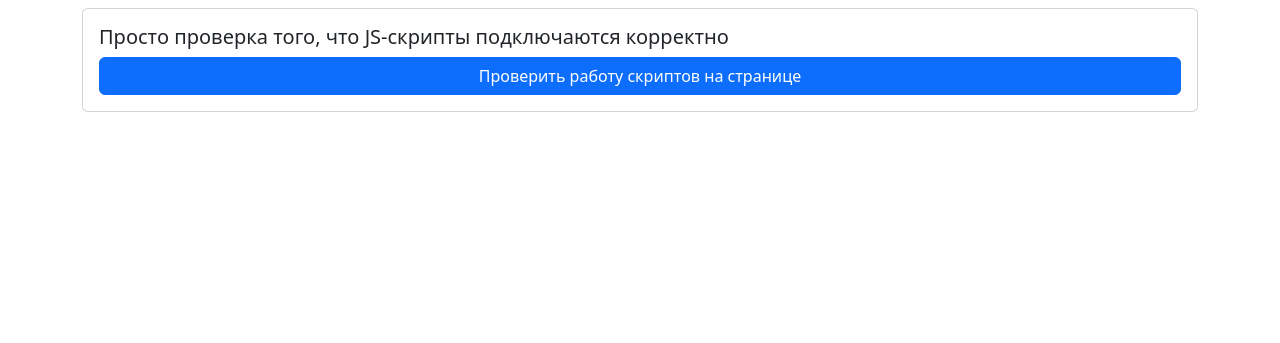
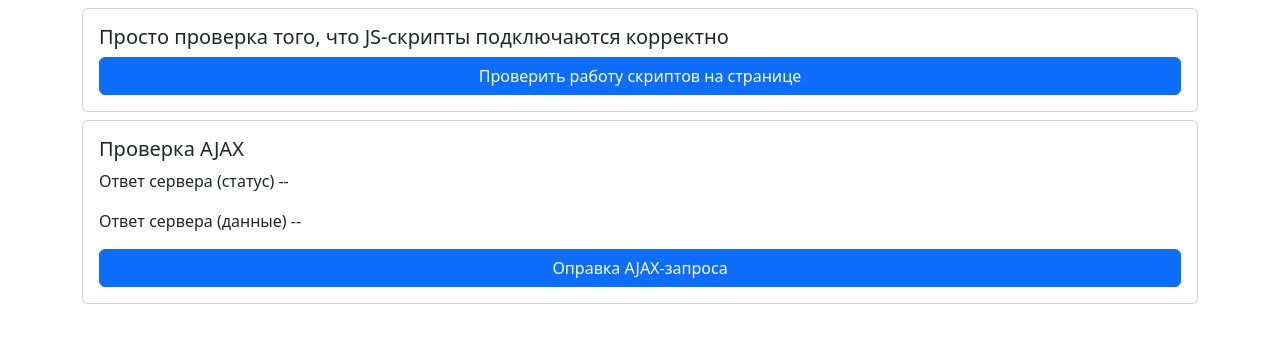
Before and after one commit to alekseevNS/test3, a Django app: page / in a window 1280 px wide. Shown: the part 56-399 px from the top of the page. Run offline with Django 5.2, Linux system fonts and the light colour scheme.

Commit message:
Отправили сво

```diff
--- a/static/ajax_site/scripts/index_page.js
+++ b/static/ajax_site/scripts/index_page.js
@@ -1,5 +1,25 @@
 function showAlert() {
     alert("Hello World!");
+}
+
+function ajax_load_data() {
+    // 1. Составляем запрос (асинхронный -- чтобы страничка не повисла)
+    let request = new XMLHttpRequest();
+    request.open(method = "GET", url = "/json_test/", async = true);
+
+    // 2. Указываем, что делать после получения ответа
+    request.onload = function () {
+        let responseJson = JSON.parse(request.response);
+
+        let spanStatus = document.querySelector("#spanStatus");
+        let spanData = document.querySelector("#spanData");
+
+        spanStatus.innerHTML = responseJson.status;
+        spanData.innerHTML = responseJson.data;
+    }
+
+    // 3. Отправляем запрос
+    request.send();
 }
 
 // Подключаем функцию к клику по кнопке
@@ -12,3 +32,6 @@ button.addEventListener("click", showAlert);
 
 // Пример от Коробова Даниила
 // document.querySelector("#cardButton").addEventListener("click", () => { alert("Hello World!") });
+
+let secondCardButton = document.querySelector("#secondCardButton");
+secondCardButton.addEventListener("click", ajax_load_data);
--- a/templates/ajax_site/index_page.html
+++ b/templates/ajax_site/index_page.html
@@ -14,4 +14,18 @@
       </div>
     </div>
   </div>
+  <div class="card mt-2">
+    <div class="card-body">
+      <h5 class="card-title">Проверка AJAX</h5>
+      <p class="card-text">
+        Ответ сервера (статус) -- <span id="spanStatus"></span>
+      </p>
+      <p class="card-text">
+        Ответ сервера (данные) -- <span id="spanData"></span>
+      </p>
+      <div class="d-grid gap-2">
+        <button class="btn btn-primary" type="button" id="secondCardButton">Оправка AJAX-запроса</button>
+      </div>
+    </div>
+  </div>
 {% endblock %}
```
